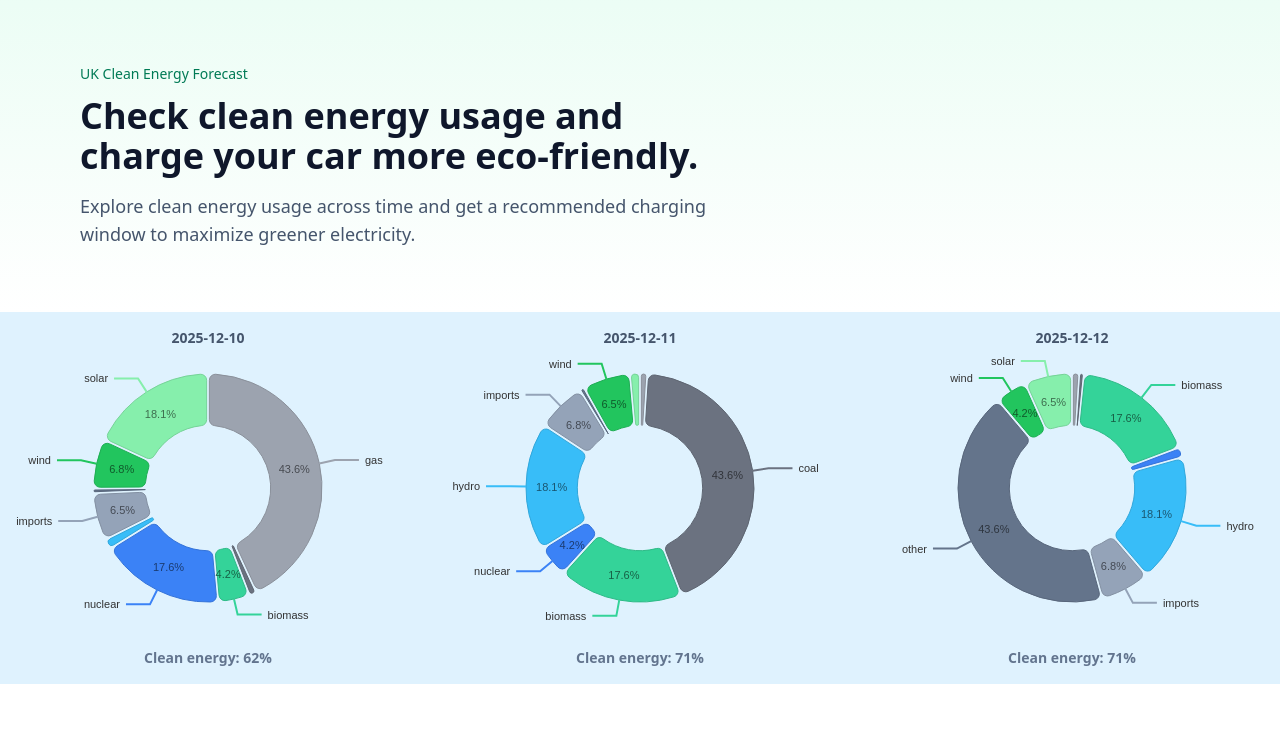
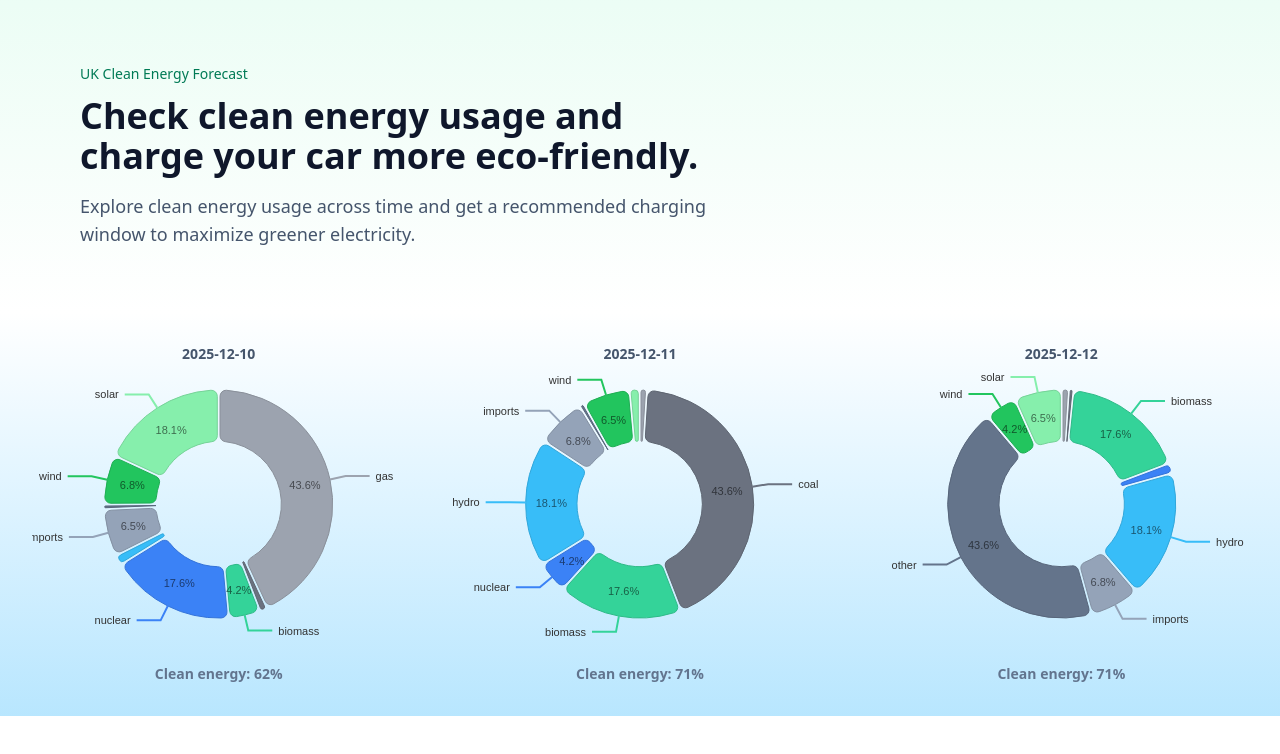
Before and after one commit to TheWoxPL/uk-energy-forecast-frontend, a React (Vite) app: page / in a window 1280 px wide. Shown: the top 754 px of the page. Built offline with nearby package versions, Linux system fonts and the light colour scheme.

Commit message:
fix: change background of charts

```diff
--- a/src/pages/IndexPage.tsx
+++ b/src/pages/IndexPage.tsx
@@ -10,7 +10,7 @@ export const IndexPage = () => {
   return (
     <main className="min-h-screen w-full">
       <Hero />
-      <section className="grid grid-cols-1 gap-4 lg:grid-cols-3 bg-sky-100">
+      <section className="grid grid-cols-1 gap-4 lg:grid-cols-3 bg-gradient-to-b from-white to-sky-200 p-4">
         {data?.map((dailyMix) => (
           <ChartCard key={dailyMix.date} dailyMix={dailyMix} />
         ))}
```
